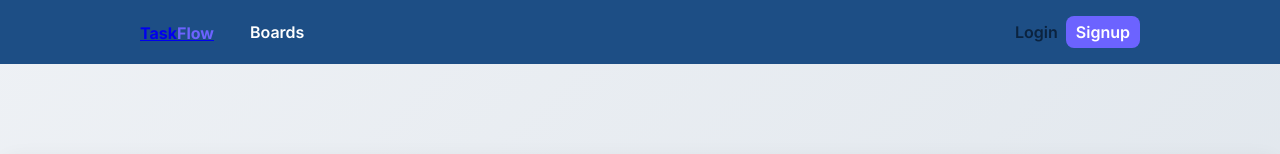
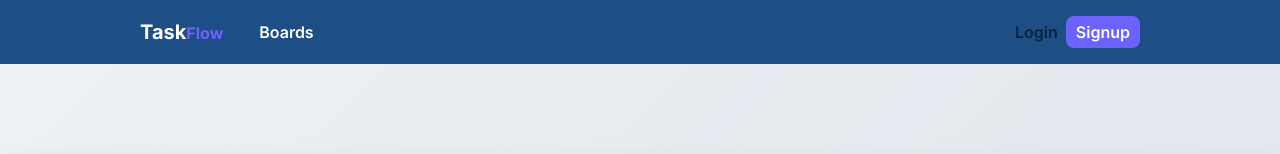
Before and after one commit to deepika5791/task-management-client-app, a React (Vite) app: page / in a window 1280 px wide. Shown: the top 154 px of the page. Built offline with nearby package versions, Linux system fonts and the light colour scheme.

Commit message:
added text decoration at title

```diff
--- a/src/components/Navbar/Navbar.css
+++ b/src/components/Navbar/Navbar.css
@@ -16,7 +16,7 @@
   align-items: center;
   gap: 18px;
 }
-.brand {
+.brand a{
   font-weight: 700;
   font-size: 20px;
   color: white;
```
